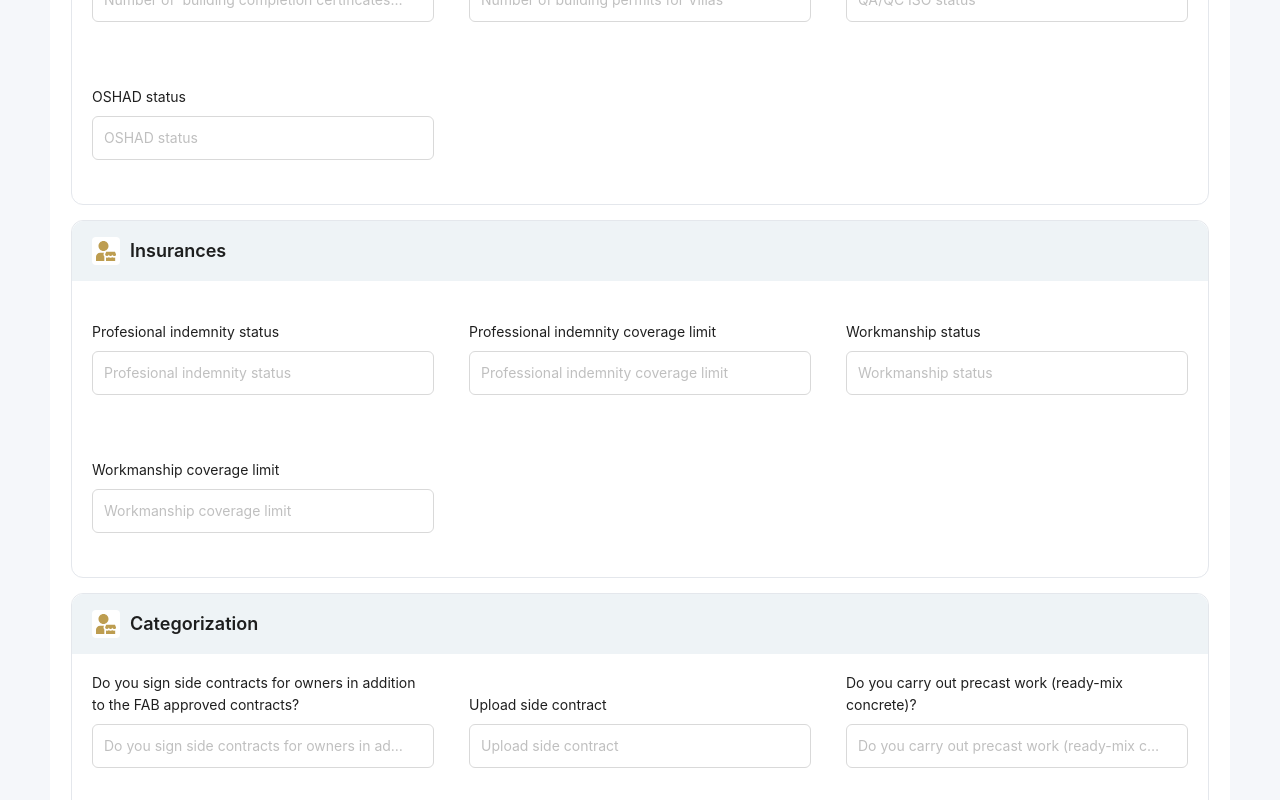
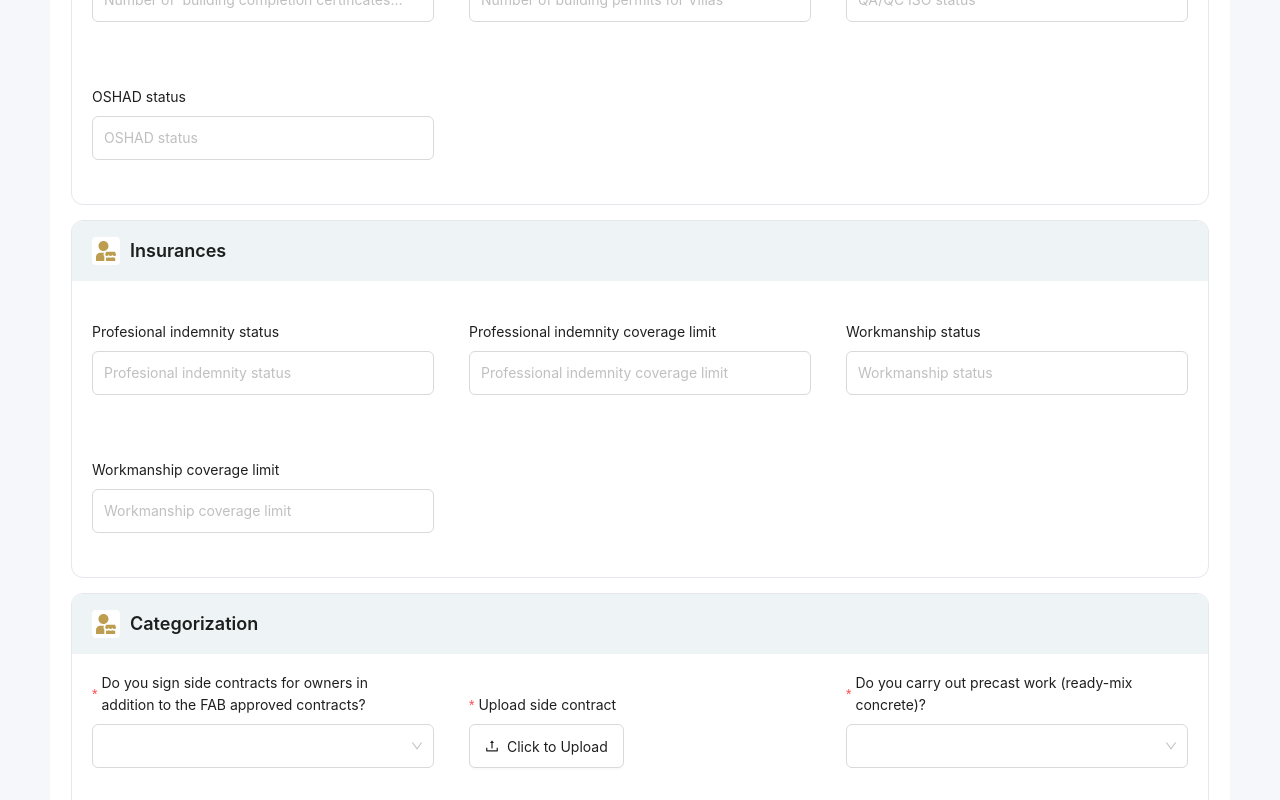
Before and after one commit to akkpc/teyaseer, a React (Create React App) app: page /vendor_registration in a window 1280 px wide. Shown: the part 2000-2800 px from the top of the page. Built offline with nearby package versions, Linux system fonts and the light colour scheme.

Commit message:
[Ak] Fixed form issues

```diff
--- /dev/null
+++ b/src/components/KFAttachment.tsx
@@ -0,0 +1,37 @@
+import { UploadOutlined } from '@ant-design/icons';
+import type { UploadProps } from 'antd';
+import { Button, Upload } from 'antd';
+
+const props: UploadProps = {
+    name: 'file',
+    action: 'https://660d2bd96ddfa2943b33731c.mockapi.io/api/upload',
+    headers: {
+        authorization: 'authorization-text',
+    },
+    onChange(info) {
+        // if (info.file.status !== 'uploading') {
+        //   console.log(info.file, info.fileList);
+        // }
+        // if (info.file.status === 'done') {
+        //   message.success(`${info.file.name} file uploaded successfully`);
+        // } else if (info.file.status === 'error') {
+        //   message.error(`${info.file.name} file upload failed.`);
+        // }
+    },
+};
+
+function KFAttachment({}: any) {
+    return (
+        <div style={{ display: "flex", justifyContent: "flex-start", flexDirection: "column", rowGap: 5 }} >
+            {/* <label style={{ textAlign: "left" }} title='required' >
+                {required && <abbr style={{ color: "rgb(234, 0, 30)" }}>*</abbr>}
+                {label}
+            </label> */}
+            <Upload {...props}>
+                <Button style={{height: 44}}  icon={<UploadOutlined />}>Click to Upload</Button>
+            </Upload>
+        </div>
+    )
+}
+
+export default KFAttachment;
--- a/src/components/KFDate.tsx
+++ b/src/components/KFDate.tsx
@@ -1,5 +1,4 @@
 import { DatePicker } from 'antd';
-import { DatePickerType } from 'antd/es/date-picker';
 import dayjs from 'dayjs';
 import customParseFormat from 'dayjs/plugin/customParseFormat';
 
@@ -15,7 +14,7 @@ interface Props {
     onChangeInput: (date: string | string[]) => void;
 }
 const dateFormat = 'DD/MM/YYYY';
-export function KFDate({ onChangeInput, label, value, required, name, rootStyle, style, ...rest }: Props & DatePickerType) {
+export function KFDate({ onChangeInput, label, value, required, name, rootStyle, style, onChange, ...rest }: any) {
     return (
         <div style={{ display: "flex", justifyContent: "flex-start", flexDirection: "column", rowGap: 5, ...rootStyle }} >
             {/* <label style={{ textAlign: "left" }} title='required' >
@@ -25,6 +24,9 @@ export function KFDate({ onChangeInput, label, value, required, name, rootStyle,
             <DatePicker
                 onChange={(_, dateString) => {
                     onChangeInput(dateString)
+                    if (onChange) {
+                        onChange(_, dateString);
+                    }
                 }}
                 style={{ height: 44 }}
                 picker="date"
--- a/src/components/KFMultiSelect.tsx
+++ b/src/components/KFMultiSelect.tsx
@@ -11,7 +11,7 @@ interface Props {
   }[]
 }
 
-export default function KFMultiSelect({ label, placeholder, onChangeInput, rootStyle, style, required, options, ...rest }: Props & SelectProps) {
+export default function KFMultiSelect({ label, placeholder, onChangeInput, rootStyle, style, required, options, value, ...rest }: Props & SelectProps) {
   return (
     <div style={{ display: "flex", justifyContent: "flex-start", flexDirection: "column", rowGap: 5, ...rootStyle }} >
       {/* <label style={{ textAlign: "left" }} title='required' >
@@ -22,9 +22,9 @@ export default function KFMultiSelect({ label, placeholder, onChangeInput, rootS
         mode="multiple"
         style={{ width: '100%', height: 44, color: "black" }}
         placeholder={placeholder}
-        defaultValue={[]}
-        onChange={(value) => onChangeInput(value)}
         options={options}
+        onChange={(v) => onChangeInput(v)}
+        {...rest}
       />
     </div>
   )
--- a/src/components/KFSelect.tsx
+++ b/src/components/KFSelect.tsx
@@ -10,7 +10,7 @@ interface Props {
   }[]
 }
 
-export default function KFSelect({ label, placeholder, onChangeInput, rootStyle, style, options, ...rest }: Props & SelectProps) {
+export default function KFSelect({ label, placeholder, onChangeInput, rootStyle, style, options, value, onChange, ...rest }: Props & SelectProps) {
   return (
     <div style={{ display: "flex", justifyContent: "flex-start", flexDirection: "column", rowGap: 5, ...rootStyle }} >
       {/* <label style={{ textAlign: "left" }} title='required' >
@@ -18,9 +18,15 @@ export default function KFSelect({ label, placeholder, onChangeInput, rootStyle,
         {label}
       </label> */}
       <Select
-        style={{ height: 44, color:"black", ...style }}
+        value={value}
+        style={{ height: 44, color: "black", ...style }}
         placeholder={placeholder}
-        onChange={(value) => onChangeInput(value)}
+        onChange={(value, ...rest) => {
+          onChangeInput(value);
+          if (onChange) {
+            onChange(value, ...rest);
+          }
+        }}
         options={options}
         {...rest}
       />
--- a/src/components/KFTextInput.tsx
+++ b/src/components/KFTextInput.tsx
@@ -5,7 +5,7 @@ interface Props {
     rootStyle?: React.CSSProperties;
     onChangeInput: (value: string) => void;
 }
-export default function KFTextInput({ label, placeholder, onChangeInput, required, type = "text", rootStyle, style, ...rest }: Props & InputProps) {
+export default function KFTextInput({ label, placeholder, onChangeInput, required, type = "text", rootStyle, style, onChange, ...rest }: Props & InputProps) {
     return (
         <div style={{ display: "flex", justifyContent: "flex-start", flexDirection: "column", rowGap: 5, ...rootStyle }} >
             {/* <label style={{ textAlign: "left" }} title='required' >
@@ -13,8 +13,14 @@ export default function KFTextInput({ label, placeholder, onChangeInput, require
                 {label}
             </label> */}
             <Input
-                onChange={(e) => onChangeInput(e.target.value)} placeholder={placeholder || label}
+                placeholder={placeholder || label}
                 style={{ height: 44, ...style }}
+                onChange={(e) => {
+                    onChangeInput(e.target.value);
+                    if(onChange) {
+                        onChange(e);
+                    }
+                }}
                 {...rest}
             ></Input>
         </div>
--- a/src/layouts/FormLayout.tsx
+++ b/src/layouts/FormLayout.tsx
@@ -1,5 +1,6 @@
 import { Col, Form, Row, Typography } from 'antd';
 import { ReactNode } from 'react';
+import KFAttachment from '../components/KFAttachment';
 import { KFDate } from '../components/KFDate';
 import KFMultiSelect from '../components/KFMultiSelect';
 import KFSelect from '../components/KFSelect';
@@ -14,7 +15,7 @@ interface Props {
     dispatch: React.Dispatch<FormActions>
     children?: ReactNode;
 }
-export default function FormLayout({ style, children, title, icon, metaData, state, dispatch }: Props & React.DetailedHTMLProps<React.HTMLAttributes<HTMLDivElement>, HTMLDivElement>) {
+export default function FormLayout({ style, title, icon, metaData, state, dispatch }: Props & React.DetailedHTMLProps<React.HTMLAttributes<HTMLDivElement>, HTMLDivElement>) {
     return (
         <div style={{ border: "1px solid #E4E7EC", borderRadius: 12, ...style }} >
             <div style={{
@@ -33,10 +34,12 @@ export default function FormLayout({ style, children, title, icon, metaData, sta
             <div style={{ padding: 20 }} >
                 <Row gutter={35} style={{ rowGap: 20 }} >
                     {
-                        metaData.map(({ id, label, type, options, rules }, index) => {
+                        metaData.map(({ id, label, type, options, rules, visibleRule }) => {
                             const Component: any = getComponent(type);
+                            const visible = visibleRule ? (state[visibleRule.fieldName] == visibleRule.value) : true;
                             return (
-                                <Col key={index} className="gutter-row" span={8}>
+                                visible &&
+                                <Col key={id} className="gutter-row" span={8}>
                                     <Form.Item
                                         label={label}
                                         name={id}
@@ -66,7 +69,7 @@ export default function FormLayout({ style, children, title, icon, metaData, sta
     )
 }
 
-function getComponent(type: "text" | "date" | "select" | "multiselect") {
+function getComponent(type: "text" | "date" | "select" | "multiselect" | "attachment") {
     switch (type) {
         case "text":
             return KFTextInput;
@@ -76,6 +79,8 @@ function getComponent(type: "text" | "date" | "select" | "multiselect") {
             return KFMultiSelect;
         case "select":
             return KFSelect;
+        case "attachment":
+            return KFAttachment
         default:
             return KFTextInput;
     }
--- a/src/metadata/categorizationMeta.tsx
+++ b/src/metadata/categorizationMeta.tsx
@@ -1,93 +1,219 @@
 import { FormFieldMetaDataProps } from "./form-metadata";
+
+const yes_or_no_action = [
+    {
+        label: "Yes",
+        value: "yes"
+    },
+    {
+        label: "No",
+        value: "no"
+    },
+    {
+        label: "N/A",
+        value: "n_a"
+    }
+];
+
+const regionOptions = [
+    {
+        label: "Abu Dhabi",
+        value: "abu_dhabi"
+    },
+    {
+        label: "Al Ain",
+        value: "al_ain"
+    },
+    {
+        label: "Al Dhafra",
+        value: "al_dhafra"
+    },
+]
+
+const defaultRule = [
+    {
+        required: true,
+        message: "This is mandatory field"
+    }
+]
 
 const categorizationMeta: FormFieldMetaDataProps[] = [
     {
         id: "do_you_sign_side_contracts",
         label: "Do you sign side contracts for owners in addition to the FAB approved contracts?",
-        type: "text",
+        type: "select",
+        options: yes_or_no_action,
+        rules: defaultRule
     },
     {
         id: "upload_side_contract",
         label: "Upload side contract",
-        type: "text",
+        type: "attachment",
+        options: yes_or_no_action,
+        rules: defaultRule
     },
     {
         id: "do_you_carry_out",
         label: "Do you carry out precast work (ready-mix concrete)?",
-        type: "text",
+        type: "select",
+        options: yes_or_no_action,
+        rules: defaultRule
     },
     {
         id: "do_you_do_cold",
         label: "Do you do cold steel construction (galvanised)?",
-        type: "text",
+        type: "select",
+        options: yes_or_no_action,
+        rules: defaultRule
     },
     {
         id: "do_you_carry_out_expansion",
         label: "Do you carry out expansion and maintenance works?",
-        type: "text",
+        type: "select",
+        options: yes_or_no_action,
+        rules: defaultRule
     },
     {
         id: "have_you_built",
         label: "Have you built non-housing projects",
-        type: "text",
+        type: "select",
+        options: yes_or_no_action,
+        rules: defaultRule
     },
     {
         id: "are_you_interested",
         label: "Are you interested in unfinished projects? ",
-        type: "text",
+        type: "select",
+        options: yes_or_no_action,
+        rules: defaultRule
     },
     {
         id: "value_of_desired_projects",
         label: "Value of desired projects",
-        type: "text",
+        type: "select",
+        options: [
+            {
+                label: "800,000 to 1,250,000",
+                value: "800,000 to 1,250,000"
+            },
+            {
+                label: "1,250,000 to 1,750,000",
+                value: "1,250,000 to 1,750,000"
+            },
+            {
+                label: "1,750,000 and above",
+                value: "1,750,000 and above"
+            },
+        ],
+        rules: defaultRule
     },
     {
         id: "which_regions",
         label: "Which regions would you like to work in?",
-        type: "text",
+        type: "select",
+        options: regionOptions,
+        rules: defaultRule
     },
     {
-        id: "select_preferred_internal",
+        id: "select_preferred_internal_abu_dhabi",
         label: "Select preferred internal region(s) of Abu Dhabi",
         type: "text",
+        rules: defaultRule,
+        visibleRule: {
+            fieldName: "which_regions",
+            value: "abu_dhabi"
+        }
     },
     {
-        id: "select_preferred_internal",
+        id: "select_preferred_internal_al_ain",
         label: "Select preferred internal region(s) of Al Ain",
         type: "text",
+        visibleRule: {
+            fieldName: "which_regions",
+            value: "al_ain"
+        }
     },
     {
-        id: "select_preferred_internal",
+        id: "select_preferred_internal_dhafara",
         label: "Select preferred internal region(s) of Al Dhafra",
         type: "text",
+        visibleRule: {
+            fieldName: "which_regions",
+            value: "al_dhafra"
+        }
     },
     {
         id: "are_you_using",
         label: "Are you using a subcontractor to complete the project?",
-        type: "text",
+        type: "select",
+        options: yes_or_no_action,
+        rules: defaultRule
     },
     {
         id: "for_which_works",
         label: "For which works do you use subcontractors?",
-        type: "text",
+        type: "select",
+        options: [
+            { label: "Concrete work above the ground floor level", value: "concrete_above_ground" },
+            { label: "Concrete work below the floor level", value: "concrete_below_ground" },
+            { label: "Brickwork", value: "brickwork" },
+            { label: "Plaster Works", value: "plaster_works" },
+            { label: "Electrical Works", value: "electrical_works" },
+            { label: "Excavation Works", value: "excavation_works" },
+            { label: "Equipment", value: "equipment" },
+            { label: "Painting Works", value: "painting_works" },
+            { label: "Swimming Pools", value: "swimming_pools" },
+            { label: "Aluminium Works", value: "aluminium_works" },
+            { label: "Demolition", value: "demolition" },
+            { label: "Other", value: "other" }
+        ],
+        rules: defaultRule
     },
     {
         id: "have_you_executed",
         label: "Have you executed any of the Teyaseer Villas?",
-        type: "text",
+        type: "select",
+        options: yes_or_no_action,
+        rules: defaultRule
     },
     {
         id: "which_villas",
         label: "Which villa(s)?",
-        type: "text",
+        type: "multiselect",
+        options: [
+            { label: "T01", value: "t01" },
+            { label: "T02", value: "t02" },
+            { label: "T03", value: "t03" },
+            { label: "T04", value: "t04" },
+            { label: "T05", value: "t05" },
+            { label: "T06", value: "t06" },
+            { label: "T07", value: "t07" },
+            { label: "T08", value: "t08" },
+            { label: "T09", value: "t09" },
+            { label: "M01", value: "m01" },
+            { label: "M02", value: "m02" },
+            { label: "M03", value: "m03" },
+            { label: "M04", value: "m04" },
+            { label: "M05", value: "m05" },
+            { label: "M06", value: "m06" },
+            { label: "M07", value: "m07" },
+            { label: "M08", value: "m08" },
+            { label: "M09", value: "m09" },
+            { label: "M10", value: "m10" },
+            { label: "M11", value: "m11" },
+            { label: "M12", value: "m12" }
+        ],
+        rules: defaultRule
     },
     {
         id: "in_chich_regions",
         label: "In which regions are your offices located?",
-        type: "text",
+        type: "select",
+        options: regionOptions,
+        rules: defaultRule
     }
 ]
 
 export {
     categorizationMeta
-}
+};
--- a/src/pages/VendorRegistration.tsx
+++ b/src/pages/VendorRegistration.tsx
@@ -83,7 +83,9 @@ export default function VendorRegistration() {
                         flexDirection: "column",
                         rowGap: 20,
                     }} >
-                        <Form layout='vertical' >
+                        <Form onFinish={(e) => {
+                            console.log("Event value : " , e)
+                        }} layout='vertical' >
                             {
                                 formMetaData.map(({ id, label, metadata }) => {
                                     return (
@@ -95,7 +97,6 @@ export default function VendorRegistration() {
                                             metaData={metadata}
                                             dispatch={dispatch}
                                             state={state}
-                                        // required={true}
                                         >
                                             <div>
                                             </div>
```
Also changed, not shown: src/metadata/form-metadata.ts (+6 -2 lines).
